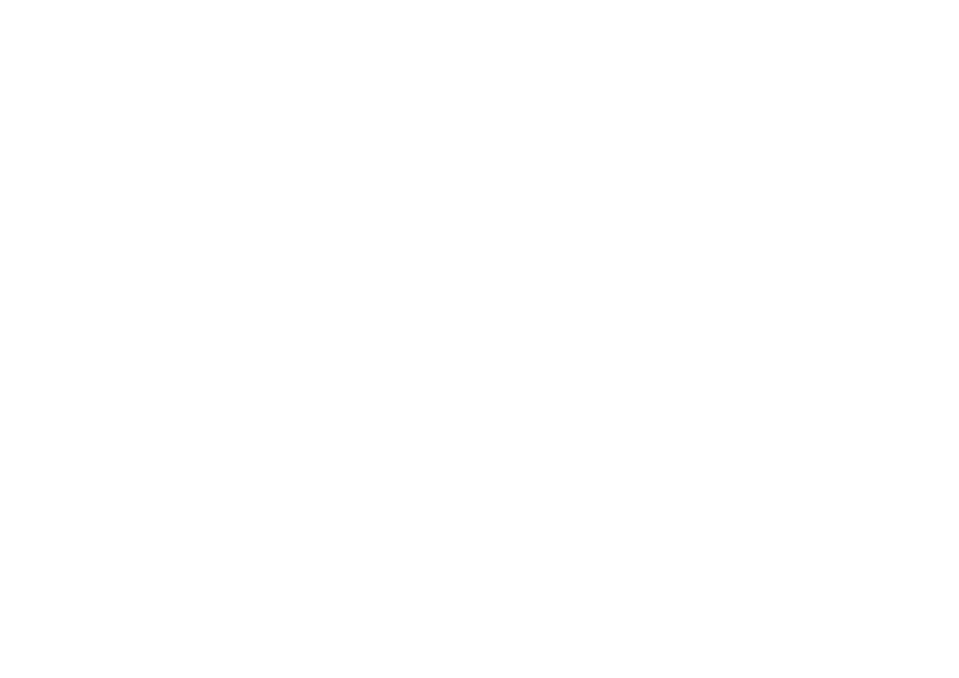
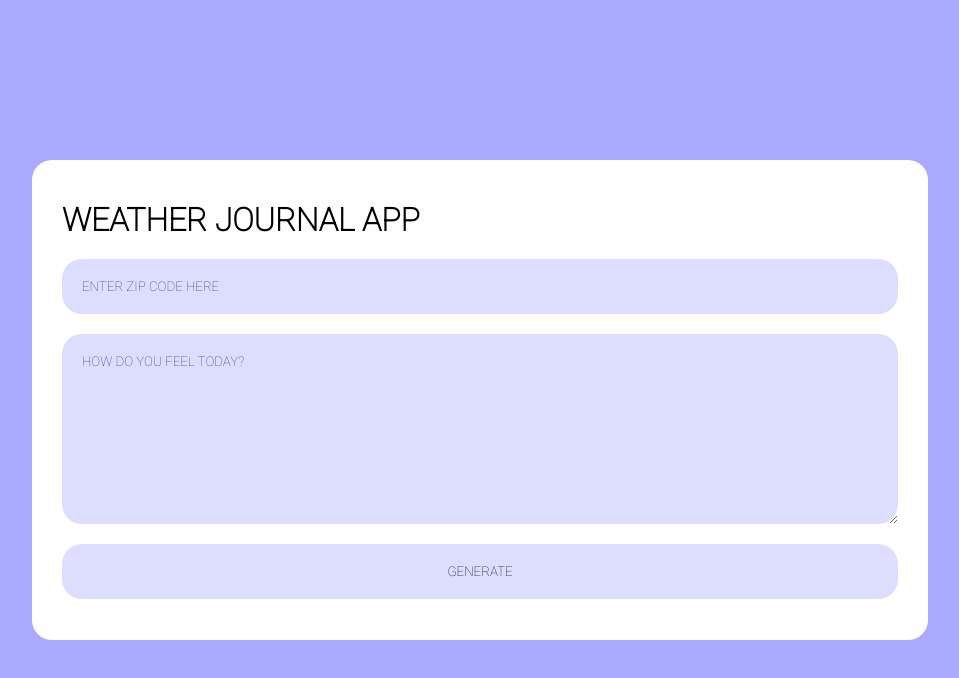
Before and after one commit to youssef-attai/weather-journal-app, a plain HTML site: page website/index.html in a window 1280 px wide. Shown: the whole page, without its empty margins (160-1119 px from the left). Drawn offline with Linux system fonts and the light colour scheme.

Commit message:
feat: homepage design

```diff
--- a/website/index.html
+++ b/website/index.html
@@ -8,6 +8,14 @@
     <title>Weather Journal App</title>
 </head>
 <body>
+    <div class="container">
+        <div class="card">
+            <h1>weather journal app</h1>
+            <input type="number" name="zip" id="zip" placeholder="enter zip code here">
+            <textarea name="feelings" id="feelings" cols="30" rows="10" placeholder="how do you feel today?"></textarea>
+            <button id="generate">generate</button>
+        </div>
+    </div>
     <script src="./app.js"></script>
 </body>
 </html>
--- a/website/style.css
+++ b/website/style.css
@@ -0,0 +1,64 @@
+@import url('https://fonts.googleapis.com/css2?family=Roboto:wght@100&display=swap');
+
+* {
+    font-family: 'Roboto', sans-serif;
+    box-sizing: border-box;
+    padding: 0;
+    margin: 0;
+    text-transform: uppercase;
+}
+
+*:focus {
+    outline: none;
+}
+
+html,
+body {
+    background-color: #aaf;
+    height: 100%;
+}
+
+h1 {
+    margin: 10px;
+}
+
+.container {
+    display: flex;
+    height: 100%;
+    justify-content: center;
+    align-items: center;
+}
+
+.card {
+    background-color: #fff;
+    padding: 20px;
+    width: 70%;
+    height: 60%;
+    border-radius: 20px;
+    display: flex;
+    flex-direction: column;
+    justify-content: center;
+    min-height: 300px;
+}
+
+#zip, #feelings, #generate {
+    border: 0;
+    background-color: #ddf;
+    border-radius: 20px;
+    padding: 20px;
+    margin: 10px;
+}
+
+#zip::placeholder, #feelings::placeholder {
+    color: #336;
+}
+
+#generate {
+    transition: transform 0.5s;
+}
+
+#generate:hover {
+    background-color: #cce;
+    cursor: pointer;
+    transform: translateY(5px);
+}
```
Also changed, not shown: server.js (+12 -0 lines).
